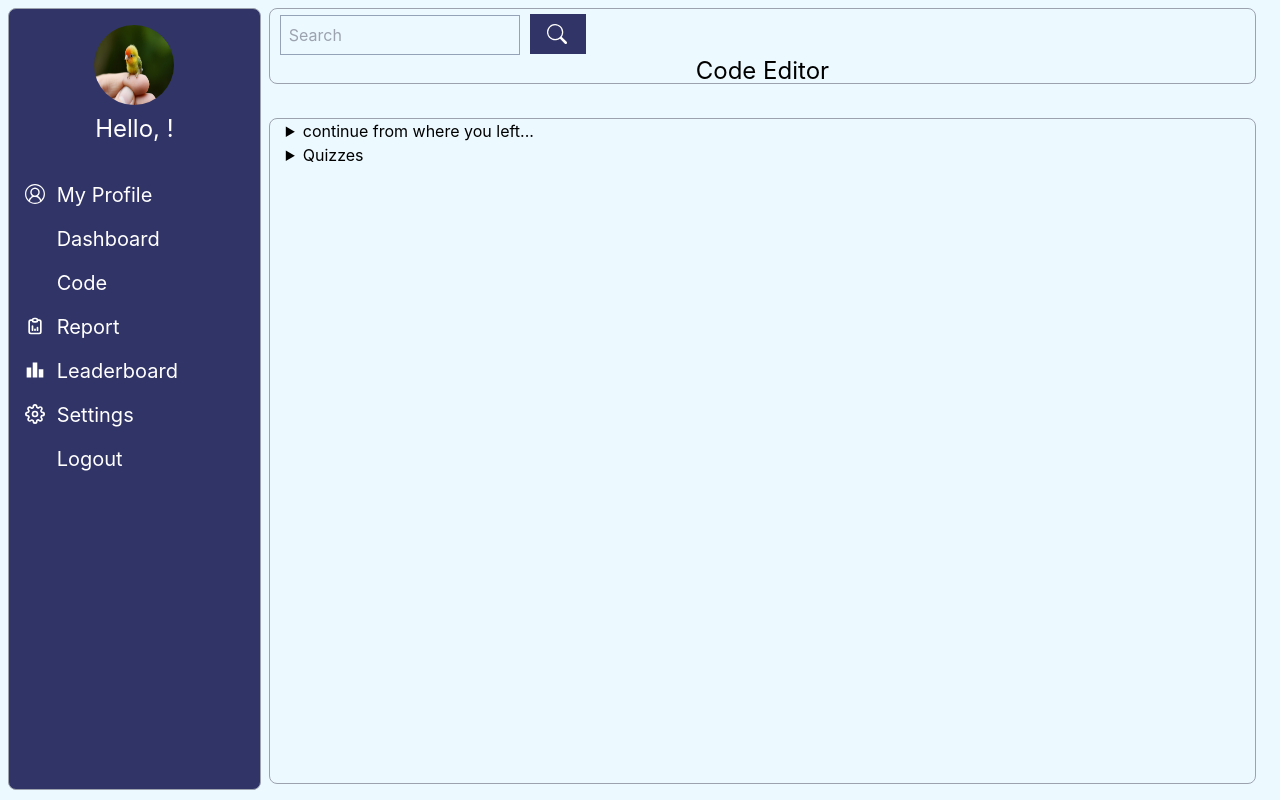
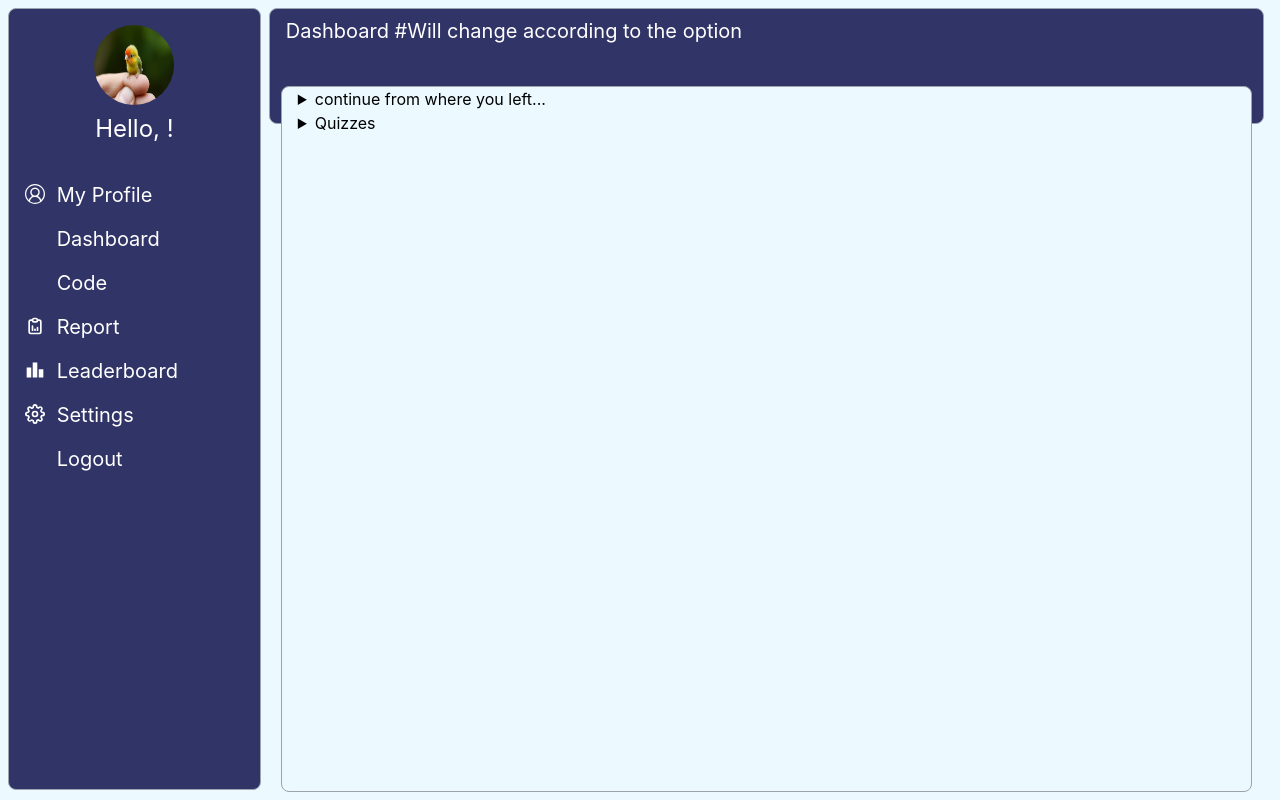
Before and after one commit to ethiclesshacker/code-editor-frontend, a React (Vite) app: page /dashboard in a window 1280 px wide. Built offline with nearby package versions, Linux system fonts and the light colour scheme; some icons are missing.

Commit message:
Made some changes to the dashboard

```diff
--- a/src/components/Dashboard.jsx
+++ b/src/components/Dashboard.jsx
@@ -16,16 +16,16 @@ export default function Dashboard() {
       id="main"
       className="grid h-[100%] grid-cols-20 grid-rows-20 pb-2 pl-2 pr-2 pt-2"
     >
-      <div
+      {/* <div
         id="topbar"
         className="col-span-16 col-start-5 row-span-2 row-start-1 mb-0.5 ml-2 mr-4 rounded-lg border border-solid border-gray-400 bg-inherit"
       >
         <div id="searchbar" className='flex items-center justify-items-start '>
-          <input className='ml-2.5 mt-1.5 w-60 h-10 pl-2 bg-inherit border border-solid border-[#94a3b8] focus:outline-none' placeholder='Search'></input>
+          <input className='ml-2.5 mt-1.5 w-60 h-10 pl-2 bg-inherit border border-solid border-inherit focus:outline-none' placeholder='Search'></input>
           <button className='ml-2.5 mt-1 pl-4 w-14 h-10 border border-solid border-[#313467] bg-[#313467] text-white text-xl font-bold'> <BsSearch /> </button>
         </div>
         <p className="text-center text-2xl"> Code Editor </p>
-      </div>
+      </div> */}
 
       <div
         id="sidebar"
@@ -50,9 +50,13 @@ export default function Dashboard() {
       </div>
       {/* <div className="col-span-8 row-span-1 col-start-3 row-start-4 pt-8 pl-10 font-semi-bold text-2xl"> Hello, Saloni! </div> */}
 
+      <div id="topbar" className='col-span-16 col-start-5 row-start-1 row-span-3 rounded-lg border border-solid border-gray-400 bg-[#313467] mb-0.5 ml-2 mr-2'>
+        <p className='ml-4 mt-2 text-white text-xl'> Dashboard #Will change according to the option </p>
+      </div>
+
       <div
         id="dash"
-        className="col-span-16 col-start-5 row-span-18 row-start-4 -mt-2 mb-0.5 ml-2 mr-4 h-[100%] rounded-lg border border-solid border-gray-400 bg-inherit"
+        className="col-span-16 col-start-5 row-span-20 row-start-3 mb-0.5 ml-5 mr-5 h-[100%] rounded-lg border border-solid border-gray-400 bg-[#ecf9ff]"
       >
         <DashboardRow/>
       </div>
```
